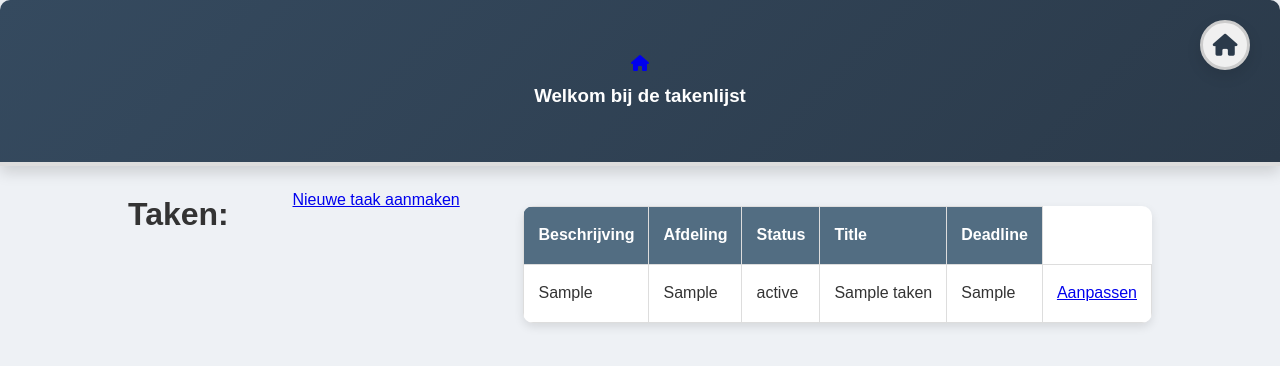
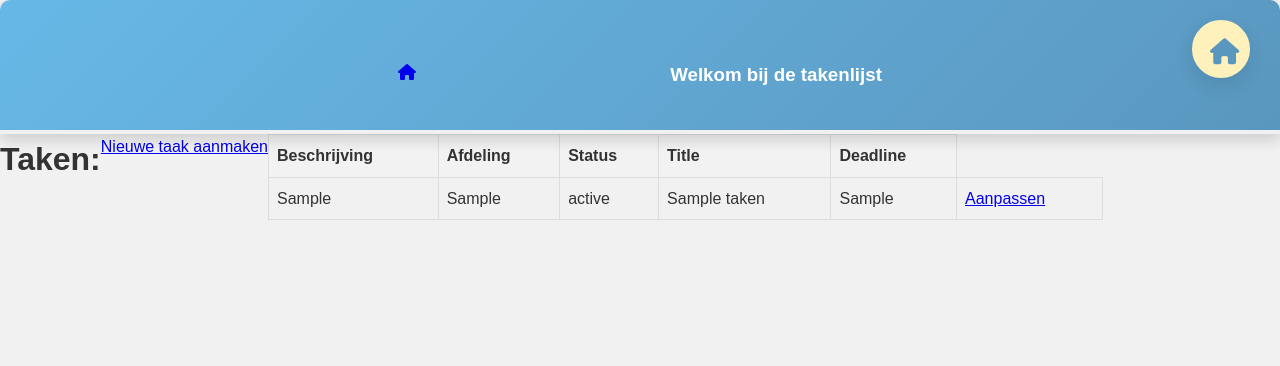
Before and after one commit to RobinGroeneveld/pra-b3_web, a PHP site: page /resources/views/meldingen/index.php in a window 1280 px wide. Shown: the top 366 px of the page. Run offline with PHP 8.4, Linux system fonts and the light colour scheme; tables that the repository leaves empty or names only in its code hold one stand-in row (values such as "Sample post"); some libraries are stand-ins or nearby versions.

Commit message:
Update main.css

```diff
--- a/public_html/css/main.css
+++ b/public_html/css/main.css
@@ -1,76 +1,118 @@
-/* Algemene stijlen */
-* {
+*{
   margin: 0;
   padding: 0;
-  box-sizing: border-box;
+}
+.profile-icon{
+  width: 30px;
+  height: 30px;
+  border: solid black 3px;
+  border-radius: 200px;
+}
+.header-navbar{
+  display: flex;
+  flex-direction: row;
+}
+.alignment{
+  display: flex;
+  justify-content: space-between;
+  margin-top: 20px;
+}
+.header-navbar{
+  display: flex;
+  flex-direction: row;
+  justify-content: space-evenly;
+  gap: 15px;
 }
 
+.middle{
+  text-align: center;
+  margin-top: 50px;
+}
+.wrapper{
+  margin: 0 auto;
+  width: 80%;
+}
+.profile-icon i{
+  margin-left: 7px;
+  margin-top: 5px;
+}
+.container-taken .middle{
+  display: flex;
+  flex-direction: column;
+  gap: 20px;
+}
+table {
+  width: 150%;
+  border-collapse: collapse;
+}
+
+th, td {
+  border: 1px solid #ddd;
+  padding: 8px;
+  text-align: left;
+}
+
+th {
+  background-color: #f2f2f2;
+  font-weight: bold;
+}
+.container{
+  display: flex;
+  flex-direction: row;
+}
+.alignment{
+  display: flex;
+  justify-content: space-evenly;
+}
 body {
     font-family: 'Arial', sans-serif;
-  background-color: #eef1f5;
+    background-color: #f1f1f1;
     color: #333;
-  line-height: 1.8;
+    line-height: 1.6;
     font-size: 16px;
     transition: background-color 0.3s ease-in-out;
-  animation: fadeIn 1.5s ease-out;
 }
 
-@keyframes fadeIn {
-  from { opacity: 0; }
-  to { opacity: 1; }
-}
-
-/* Header */
 header {
-  background: linear-gradient(135deg, #354a5f, #2b3a4a);
+    background: linear-gradient(135deg, #67b8e7, #5a97bf); /* Prachtige gradient voor de header */
     color: white;
     text-align: center;
-  padding: 50px 20px;
+    padding: 40px 20px;
     position: relative;
-  border-bottom: 4px solid #ddd;
+    border-bottom: 4px solid #f1f1f1;
     box-shadow: 0 6px 15px rgba(0, 0, 0, 0.15);
     border-radius: 10px 10px 0 0;
 }
 
-.header-navbar {
-  display: flex;
-  justify-content: space-between;
-  align-items: center;
-  gap: 20px;
-  padding: 10px 5%;
-}
-
 .header-navbar h3, .header-navbar h4 {
+    margin: 10px 0;
     font-weight: 600;
     letter-spacing: 1px;
     text-transform: uppercase;
 }
-
-/* Profiel icoon */
 .profile-icon {
     position: absolute;
     top: 20px;
     right: 30px;
     width: 50px;
     height: 50px;
-  border: 3px solid #ccc;
+    border: 4px solid #fff1bb;
     border-radius: 50%;
-  background-color: #f0f0f0;
+    background-color: #fff1bb;
     display: flex;
     justify-content: center;
     align-items: center;
-  font-size: 22px;
-  color: #2b3a4a;
-  box-shadow: 0 6px 15px rgba(0, 0, 0, 0.1);
+    font-size: 26px;
+    color: #5a97bf;
+    box-shadow: 0 8px 20px rgba(0, 0, 0, 0.1);
     transition: all 0.3s ease-in-out;
 }
 
 .profile-icon:hover {
     transform: scale(1.1);
-  box-shadow: 0 10px 20px rgba(0, 0, 0, 0.2);
+    box-shadow: 0 12px 30px rgba(0, 0, 0, 0.2);
 }
 
-/* Navigatie knoppen */
 .a-elements-homepage {
     display: flex;
     flex-direction: column;
@@ -120,69 +188,21 @@ header {
 }
 
 .tasks a:hover {
-  background: linear-gradient(145deg, #3a627a, #243440);
-  transform: translateY(-3px);
-  box-shadow: 0 8px 20px rgba(0, 0, 0, 0.2);
+    background: linear-gradient(145deg, #5a97bf, #3e7c98);
+    transform: translateY(-5px);
+    box-shadow: 0 10px 30px rgba(0, 0, 0, 0.2);
 }
 
-/* Container en tabel styling */
-.container {
-  display: flex;
-  flex-wrap: wrap;
-  justify-content: space-between;
-  margin: 20px auto;
-  width: 80%;
+/* Toevoegen van een zachte animatie voor de hele body bij laden */
+body {
+    animation: fadeIn 1.5s ease-out;
 }
 
-.middle {
-  text-align: center;
-  margin-top: 50px;
+@keyframes fadeIn {
+    0% {
+        opacity: 0;
     }
-
-.container-taken .middle {
-  display: flex;
-  flex-direction: column;
-  gap: 20px;
+    100% {
+        opacity: 1;
     }
-
-table {
-  width: 100%;
-  border-collapse: collapse;
-  margin-top: 20px;
-  background: white;
-  border-radius: 10px;
-  overflow: hidden;
-  box-shadow: 0 4px 10px rgba(0, 0, 0, 0.1);
 }
-
-th, td {
-  border: 1px solid #ddd;
-  padding: 14px;
-  text-align: left;
-}
-
-th {
-  background-color: #526d82;
-  color: white;
-  font-weight: bold;
-}
-
-/* Footer */
-footer {
-  background-color: #2b3a4a;
-  padding: 30px 20px;
-  text-align: center;
-  margin-top: 50px;
-  font-weight: 600;
-  letter-spacing: 1px;
-  color: white;
-  box-shadow: 0 -6px 15px rgba(0, 0, 0, 0.15);
-  border-radius: 0 0 10px 10px;
-  position: relative;
-}
-
-footer p {
-  margin-top: 10px;
-  font-size: 14px;
-  color: #ddd;
-}
```
Also changed, not shown: other parts of public_html/css/main.css (+35 -9 lines). Lines whose indentation alone changed are shown as unchanged.
